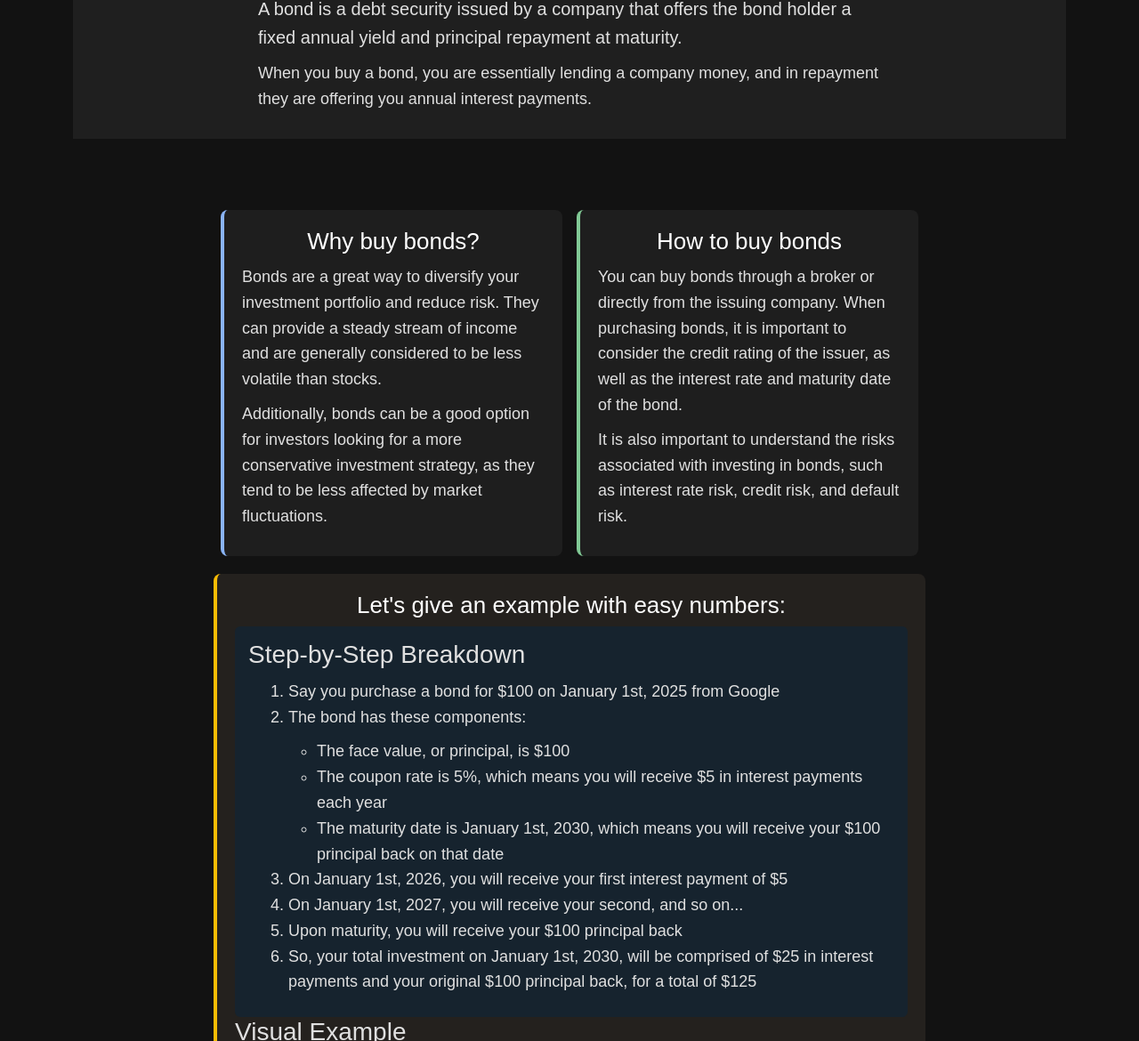
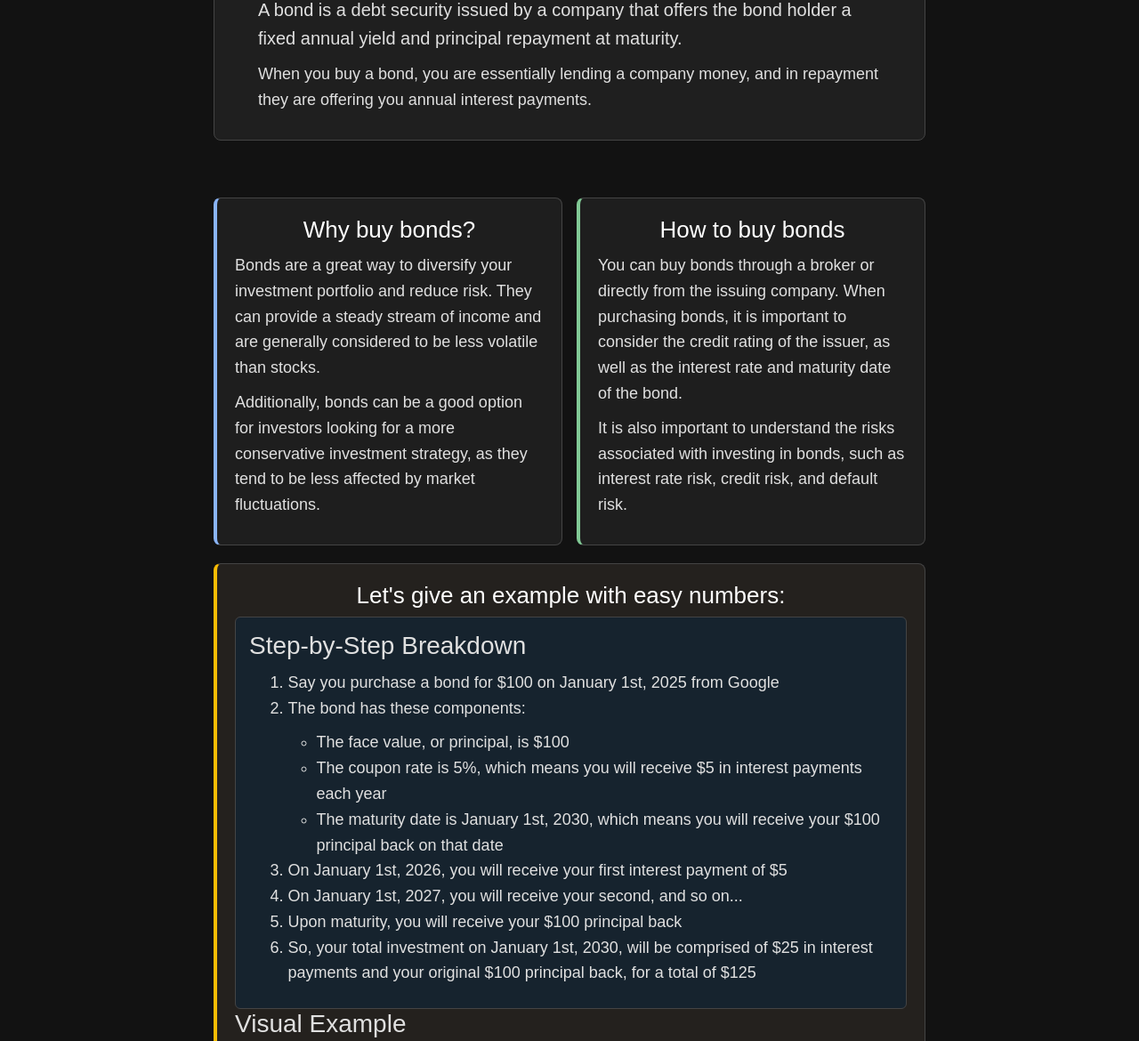
Before and after one commit to Dannyjcl/How-Bonds-Work, a plain HTML site: page index.html in a window 1280 px wide. Shown: the part 103-1273 px from the top of the page at 89% size. Drawn offline with nearby package versions, Linux system fonts and the light colour scheme.

Commit message:
Add outline to text boxes and unify box widths

```diff
--- a/css/style.css
+++ b/css/style.css
@@ -16,6 +16,11 @@ header {
   background-color: #1f1f1f;
   text-align: center;
   padding: 20px;
+  border: 1px solid #444444;
+  border-radius: 8px;
+  max-width: 800px;
+  margin-left: auto;
+  margin-right: auto;
 }
 
 /* Main page title: large, centered, and bright white for contrast on dark background */
@@ -51,9 +56,10 @@ article {
   padding: 20px;
   margin: 20px auto;
   max-width: 800px;
+  border: 1px solid #444444;
 }
 
-/* Bootstrap row (.row .g-3) handles the side-by-side layout; just cap its width and center it */
+/* Caps the Bootstrap row inside at the same 800px width as every other box, and centers it */
 #bond-info-wrapper {
   max-width: 800px;
   margin: 20px auto;
@@ -84,8 +90,10 @@ nav {
   background-color: #0a0a0a;
   text-align: center;
   padding: 20px;
-  margin-top: 40px;
-  border-top: 1px solid #333333;
+  margin: 40px auto 0;
+  max-width: 800px;
+  border: 1px solid #444444;
+  border-radius: 8px;
 }
 
 /* Classes */
@@ -106,6 +114,7 @@ nav {
   background-color: #16232e;
   border-radius: 6px;
   padding: 15px;
+  border: 1px solid #444444;
 }
 
 /* IDs (each targets one unique section, overriding the accent border color from .content-section) */
--- a/index.html
+++ b/index.html
@@ -21,7 +21,8 @@
     </header>
 
     <main>
-        <section id="bond-info-wrapper" class="row g-3">
+        <section id="bond-info-wrapper">
+          <div class="row g-3">
             <!-- Why buy bonds -->
             <div class="col-md-6">
             <article id="why-buy" class="content-section h-100">
@@ -39,6 +40,7 @@
                 <p>It is also important to understand the risks associated with investing in bonds, such as interest rate risk, credit risk, and default risk. </p>
             </article>
             </div>
+          </div>
         </section>
 
         <!-- Example using lists (ordered and unordered) -->
```
